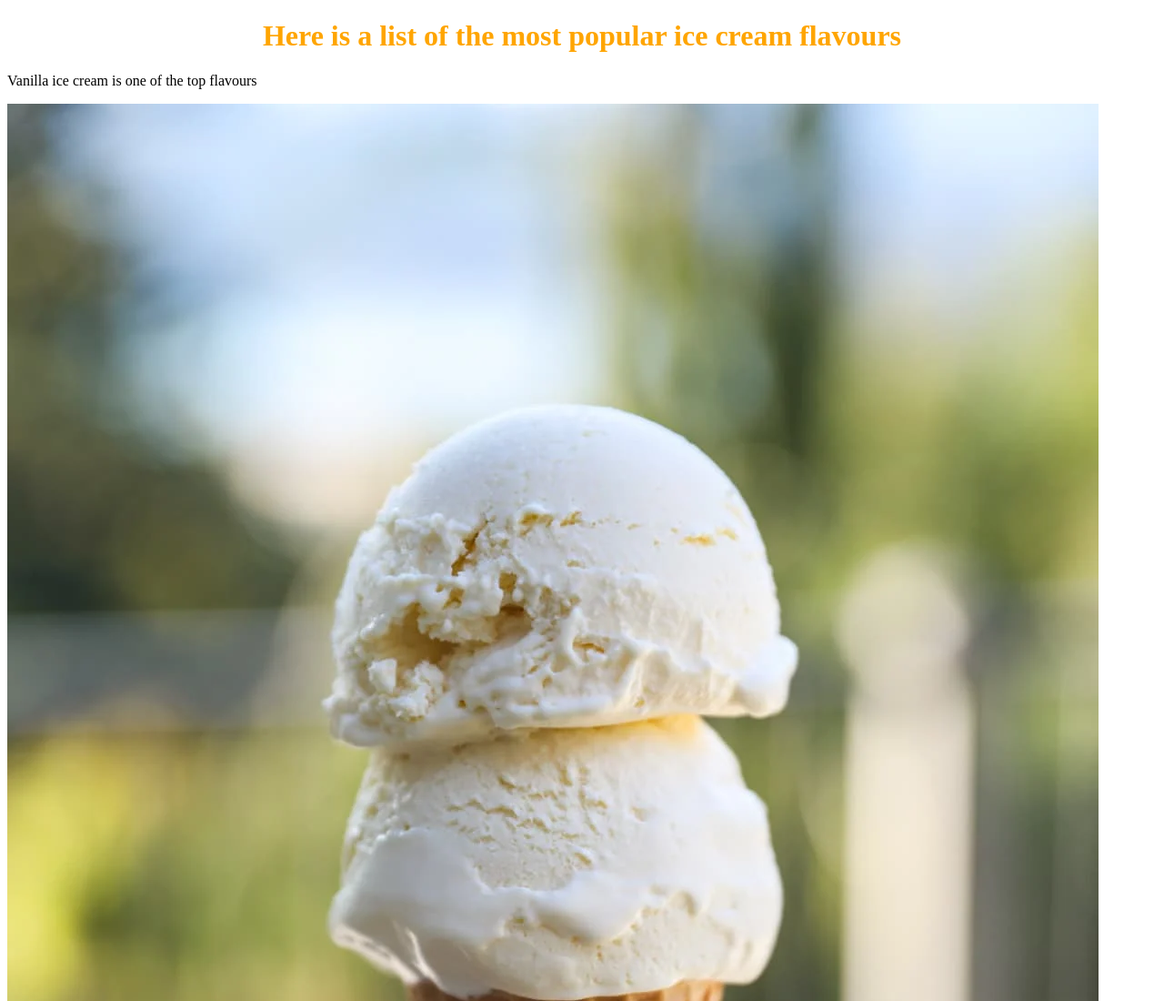
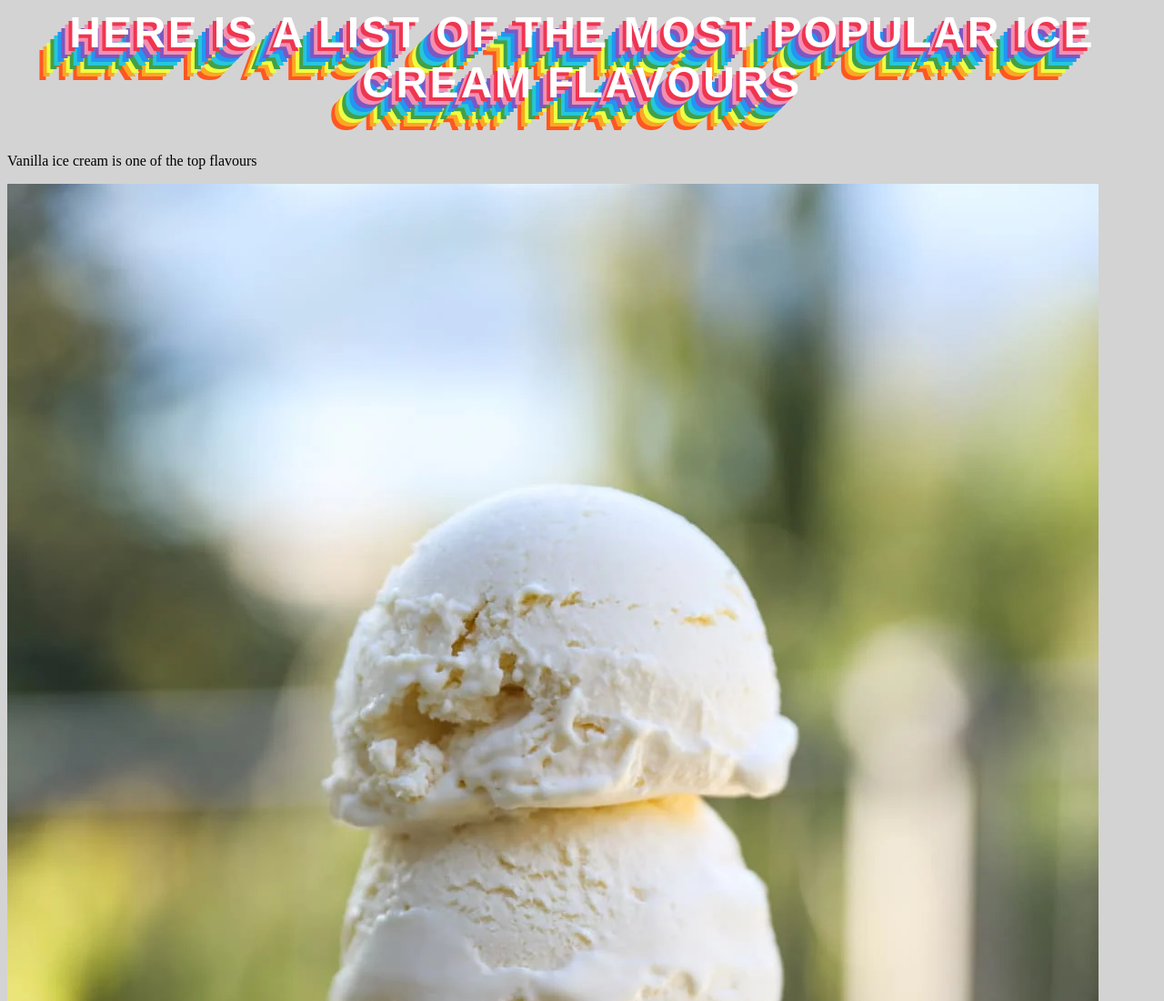
Before and after one commit to stellakr/website, a plain HTML site: page icecream.html in a window 1280 px wide. Shown: the top 1100 px of the page at 91% size. Drawn offline with Linux system fonts and the light colour scheme.

Commit message:
Add files via upload

```diff
--- a/icecream.html
+++ b/icecream.html
@@ -3,15 +3,40 @@
 <head>
 <title>Ice Cream</title>
 </head>
+<style>
+    #rainbow  {
+  margin-top: 0px;
+  margin-bottom: 50px;
+  text-align: center;
+  font-family: sans-serif;
+  font-size: 3rem;
+  letter-spacing: 0.15rem;
+  text-transform: uppercase;
+  color: #fff;
+  text-shadow: -4px 4px #ef3550,
+               -8px 8px #f48fb1,
+               -12px 12px #7e57c2,
+               -16px 16px #2196f3,
+               -20px 20px #26c6da,
+               -24px 24px #43a047,
+               -28px 28px #eeff41,
+               -32px 32px #f9a825,
+               -36px 36px #ff5722;
+}
+
+body {
+  background-color: lightgrey;
+}
+</style>
 <body>
 
-<h1 style="color:orange;text-align:center;">Here is a list of the most popular ice cream flavours</h1>
+<h1 id="rainbow">Here is a list of the most popular ice cream flavours</h1>
 <p>Vanilla ice cream is one of the top flavours</p>
 <img src="vanilla_ice_cream.jpg">
 <p>Chocolate ice cream is also a very popular flavour</p>
 <img src="Chocolate Ice Cream.jpg">
 <p>Click <a href="https://gopuff.com/blog/food-drink/ice-cream-flavors">here</a> to visit popular ice creams.</p>
-  <p style="color:blue;text-align:center;background-color: aqua;">Lorem ipsum dolor sit amet, consectetur adipiscing elit. Fusce hendrerit mi sit amet luctus ultrices. Fusce auctor sollicitudin nisi id imperdiet. Suspendisse potenti. Quisque neque mi, consectetur quis nunc ac, tristique fringilla odio. Sed ullamcorper pulvinar eros, mollis sagittis nisl elementum in. Duis sed diam orci. Mauris volutpat, orci id pharetra viverra, turpis nibh scelerisque nunc, facilisis aliquet odio ipsum a lectus. Nullam dictum accumsan metus vel rutrum. Sed faucibus magna eget rutrum viverra.
+<p style="color:rgb(255, 255, 255);text-align:center;background-color: rgb(0, 0, 0);">Lorem ipsum dolor sit amet, consectetur adipiscing elit. Fusce hendrerit mi sit amet luctus ultrices. Fusce auctor sollicitudin nisi id imperdiet. Suspendisse potenti. Quisque neque mi, consectetur quis nunc ac, tristique fringilla odio. Sed ullamcorper pulvinar eros, mollis sagittis nisl elementum in. Duis sed diam orci. Mauris volutpat, orci id pharetra viverra, turpis nibh scelerisque nunc, facilisis aliquet odio ipsum a lectus. Nullam dictum accumsan metus vel rutrum. Sed faucibus magna eget rutrum viverra.
 
     Proin sed venenatis risus. Pellentesque urna velit, dignissim non ullamcorper vitae, pulvinar vitae dolor. Pellentesque volutpat, elit sed hendrerit bibendum, eros odio mollis arcu, sed auctor arcu sem eu eros. Nullam convallis nisi non nunc convallis tristique. In maximus eu elit nec hendrerit. Etiam pretium velit id purus commodo dictum. Cras vestibulum tortor quis ultrices tempus. Nullam viverra condimentum aliquam. Ut congue semper arcu eu varius. Nunc hendrerit, velit vel rhoncus luctus, augue urna condimentum leo, id vestibulum mauris nisl ac velit.
 
@@ -20,6 +45,5 @@
     Duis eleifend elementum diam eget sagittis. Nulla molestie ullamcorper ornare. Interdum et malesuada fames ac ante ipsum primis in faucibus. Aenean a massa eget nisi finibus tincidunt id id arcu. Nam dapibus nisi eget elit laoreet euismod. Nullam sit amet egestas dolor. Nulla gravida velit at ex scelerisque, sit amet egestas lorem porta.
 
     Maecenas quis eleifend sem, vitae euismod elit. Fusce at lacus faucibus, volutpat augue vitae, dignissim turpis. Maecenas ut arcu tempor, luctus odio ac, volutpat eros. Praesent eu hendrerit dolor. Interdum et malesuada fames ac ante ipsum primis in faucibus. Sed tempor volutpat urna eu luctus. Curabitur tincidunt sagittis erat, in elementum velit suscipit a. Lorem ipsum dolor sit amet, consectetur adipiscing elit. Duis porttitor facilisis bibendum. Nunc id nisi sagittis, sollicitudin sapien in, congue est. Pellentesque eget nunc lobortis, interdum sem eget, sodales nulla.</p>
-
 </body>
 </html>
```
Also changed, not shown: index.html (+11 -8 lines), toppings.html (added, +35 -0 lines).
